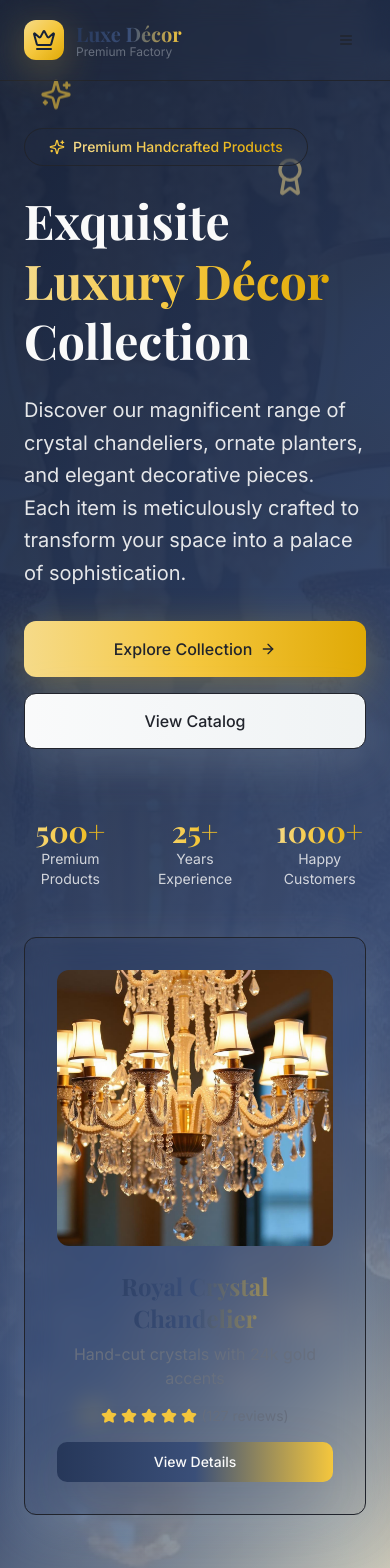
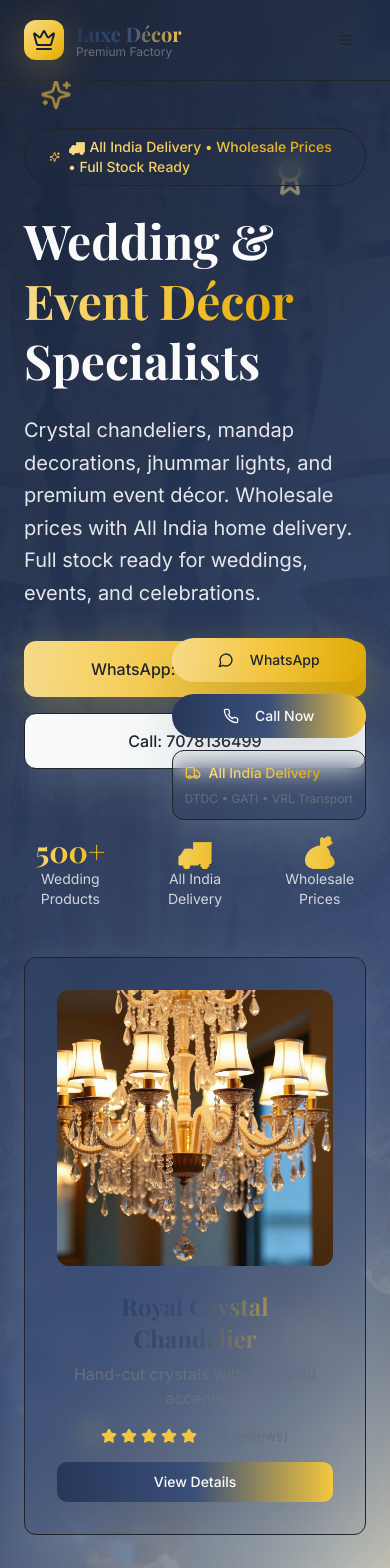
Before and after one commit to satyam539813/factory-showcase-masterpiece, a React (Vite) app: page / in a window 390 px wide. Shown: the top 1568 px of the page. Built offline with nearby package versions, Linux system fonts and the light colour scheme.

Commit message:
Add contact and delivery information
Update website with delivery options, stock availability, wholesale pricing, and contact details including phone numbers and WhatsApp link. Also includes social media hashtags and mentions.

```diff
--- a/src/components/About.tsx
+++ b/src/components/About.tsx
@@ -4,12 +4,12 @@ import factoryShowroom from "@/assets/factory-showroom.jpg";
 
 const About = () => {
   const features = [
-    "Premium quality materials and craftsmanship",
-    "25+ years of manufacturing excellence",
-    "Custom design and personalization services",
-    "International shipping and installation",
-    "Lifetime warranty on premium products",
-    "Eco-friendly production processes"
+    "All India home delivery with reliable courier services",
+    "Wholesale prices for bulk orders and events",
+    "Full stock ready - immediate availability",
+    "Specialized in wedding and mandap decorations",
+    "Premium jhummar lights and crystal chandeliers",
+    "Complete event management and setup services"
   ];
 
   const stats = [
@@ -47,21 +47,20 @@ const About = () => {
           <div className="space-y-8">
             <div className="space-y-6">
               <h2 className="font-playfair text-4xl lg:text-5xl font-bold text-gradient-luxury">
-                Crafting Luxury Since 1998
+                Wedding Décor Specialists
               </h2>
 
               <p className="text-lg text-muted-foreground leading-relaxed">
-                For over two decades, we have been at the forefront of luxury decorative
-                manufacturing, creating exquisite pieces that transform spaces into
-                works of art. Our commitment to excellence and attention to detail
-                has made us the preferred choice for discerning customers worldwide.
+                We specialize in wedding decorations, mandap setups, and event management
+                services across India. Our extensive collection includes crystal chandeliers,
+                jhummar lights, and premium décor items perfect for weddings, birthday
+                celebrations, and corporate events.
               </p>
 
               <p className="text-muted-foreground leading-relaxed">
-                From our state-of-the-art factory, we combine traditional craftsmanship
-                with modern technology to produce chandeliers, planters, and decorative
-                items that exceed expectations. Every piece is meticulously inspected
-                and finished to perfection.
+                With full stock ready and wholesale pricing, we ensure your events are
+                decorated to perfection. Our reliable delivery network covers all of India
+                through DTDC Courier, GATI Transport, and VRL Transport services.
               </p>
             </div>
 
--- a/src/components/Contact.tsx
+++ b/src/components/Contact.tsx
@@ -8,26 +8,26 @@ const Contact = () => {
   const contactInfo = [
     {
       icon: MapPin,
-      title: "Factory Address",
-      details: ["123 Luxury Manufacturing District", "Premium Industrial Zone", "City, State 12345"],
+      title: "Service Areas",
+      details: ["All India Home Delivery", "DTDC Courier Service", "GATI & VRL Transport"],
       gradient: "from-primary to-primary-light"
     },
     {
       icon: Phone,
-      title: "Phone Numbers",
-      details: ["+1 (555) 123-4567", "+1 (555) 765-4321", "WhatsApp: +1 (555) 999-8888"],
+      title: "Contact Numbers",
+      details: ["Main: 7078136499", "Sameer: 9758504359", "WhatsApp: 7078136499"],
       gradient: "from-gold to-gold-dark"
     },
     {
       icon: Mail,
-      title: "Email Addresses",
-      details: ["sales@luxedecor.com", "support@luxedecor.com", "custom@luxedecor.com"],
+      title: "Quick Contact",
+      details: ["WhatsApp: wa.me/+917078136499", "Call for instant quotes", "Wholesale pricing available"],
       gradient: "from-accent to-accent-dark"
     },
     {
       icon: Clock,
       title: "Business Hours",
-      details: ["Monday - Friday: 8:00 AM - 6:00 PM", "Saturday: 9:00 AM - 4:00 PM", "Sunday: Closed"],
+      details: ["Monday - Sunday: 9:00 AM - 9:00 PM", "Festival Season: Extended Hours", "Emergency: Call anytime"],
       gradient: "from-crystal to-crystal-dark"
     }
   ];
@@ -45,12 +45,12 @@ const Contact = () => {
           </div>
 
           <h2 className="font-playfair text-4xl lg:text-5xl font-bold text-gradient-luxury mb-6">
-            Contact Our Experts
+            Contact Our Wedding Experts
           </h2>
 
           <p className="text-xl text-muted-foreground max-w-3xl mx-auto">
-            Ready to transform your space with luxury décor? Our team is here to help
-            you find the perfect pieces for your home or project.
+            Ready for your dream wedding or event? Contact us for wholesale prices,
+            All India delivery, and expert decoration services.
           </p>
         </div>
 
@@ -169,13 +169,17 @@ const Contact = () => {
             {/* Quick Quote */}
             <div className="card-glass p-6 bg-gold-gradient">
               <h3 className="font-playfair text-lg font-bold text-primary-dark mb-3">
-                Need a Quick Quote?
+                WhatsApp for Quick Response
               </h3>
               <p className="text-primary-dark/80 text-sm mb-4">
-                Get an instant estimate for your project by calling our experts directly.
+                Get instant quotes and see our latest wedding collection on WhatsApp.
               </p>
-              <Button variant="crystal" className="w-full">
-                Call Now: (555) 123-4567
+              <Button
+                variant="crystal"
+                className="w-full"
+                onClick={() => window.open('https://wa.me/+917078136499', '_blank')}
+              >
+                WhatsApp: 7078136499
               </Button>
             </div>
           </div>
--- /dev/null
+++ b/src/components/FloatingContacts.tsx
@@ -0,0 +1,45 @@
+import { Button } from "@/components/ui/button";
+import { MessageCircle, Phone, Truck } from "lucide-react";
+
+const FloatingContacts = () => {
+  return (
+    <div className="fixed bottom-6 right-6 z-50 flex flex-col space-y-3">
+      {/* WhatsApp Button */}
+      <Button
+        variant="gold"
+        size="lg"
+        className="rounded-full shadow-luxury hover:scale-110 transition-all duration-300"
+        onClick={() => window.open('https://wa.me/+917078136499', '_blank')}
+      >
+        <MessageCircle className="w-6 h-6 mr-2" />
+        WhatsApp
+      </Button>
+
+      {/* Call Button */}
+      <Button
+        variant="luxury"
+        size="lg"
+        className="rounded-full shadow-luxury hover:scale-110 transition-all duration-300"
+        onClick={() => window.open('tel:+917078136499', '_self')}
+      >
+        <Phone className="w-6 h-6 mr-2" />
+        Call Now
+      </Button>
+
+      {/* Delivery Info */}
+      <div className="card-glass p-3 max-w-xs">
+        <div className="flex items-center space-x-2 mb-2">
+          <Truck className="w-4 h-4 text-gold" />
+          <span className="text-sm font-medium text-gradient-gold">
+            All India Delivery
+          </span>
+        </div>
+        <p className="text-xs text-muted-foreground">
+          DTDC • GATI • VRL Transport
+        </p>
+      </div>
+    </div>
+  );
+};
+
+export default FloatingContacts;
--- a/src/components/Footer.tsx
+++ b/src/components/Footer.tsx
@@ -10,12 +10,12 @@ const Footer = () => {
   ];
 
   const categories = [
-    "Crystal Chandeliers",
-    "Garden Ornaments",
-    "Decorative Planters",
-    "Premium Accessories",
-    "Water Features",
-    "Custom Designs"
+    "Mandap Decorations",
+    "Wedding Stage Setup",
+    "Jhummar & Crystal Lights",
+    "Birthday Decorations",
+    "Event Management",
+    "Wholesale Products"
   ];
 
   const socialLinks = [
@@ -45,9 +45,9 @@ const Footer = () => {
             </div>
 
             <p className="text-primary-foreground/90 leading-relaxed">
-              Creating exquisite luxury decorative products for over 25 years.
-              Transform your space with our handcrafted chandeliers, planters,
-              and premium décor pieces.
+              Specializing in wedding decorations, mandap setups, and event management
+              across India. Wholesale prices, full stock ready, and reliable All India
+              delivery through DTDC, GATI, and VRL Transport.
             </p>
 
             {/* Social Links */}
@@ -115,25 +115,25 @@ const Footer = () => {
               <div className="flex items-start space-x-3">
                 <MapPin className="w-5 h-5 text-gold flex-shrink-0 mt-0.5" />
                 <div className="text-primary-foreground/80 text-sm">
-                  <p>123 Luxury Manufacturing District</p>
-                  <p>Premium Industrial Zone</p>
-                  <p>City, State 12345</p>
+                  <p>All India Home Delivery</p>
+                  <p>DTDC • GATI • VRL Transport</p>
+                  <p>Wedding & Event Specialists</p>
                 </div>
               </div>
 
               <div className="flex items-center space-x-3">
                 <Phone className="w-5 h-5 text-gold flex-shrink-0" />
                 <div className="text-primary-foreground/80 text-sm">
-                  <p>+1 (555) 123-4567</p>
-                  <p>+1 (555) 765-4321</p>
+                  <p>7078136499 (Main)</p>
+                  <p>9758504359 (Sameer)</p>
                 </div>
               </div>
 
               <div className="flex items-center space-x-3">
                 <Mail className="w-5 h-5 text-gold flex-shrink-0" />
                 <div className="text-primary-foreground/80 text-sm">
-                  <p>sales@luxedecor.com</p>
-                  <p>support@luxedecor.com</p>
+                  <p>WhatsApp: 7078136499</p>
+                  <p>wa.me/+917078136499</p>
                 </div>
               </div>
             </div>
--- a/src/components/Hero.tsx
+++ b/src/components/Hero.tsx
@@ -34,32 +34,32 @@ const Hero = () => {
               <div className="inline-flex items-center bg-glass-bg backdrop-blur-md border border-glass-border rounded-full px-6 py-2">
                 <Sparkles className="w-4 h-4 text-gold mr-2" />
                 <span className="text-sm font-medium text-gradient-gold">
-                  Premium Handcrafted Products
+                  🚚 All India Delivery • Wholesale Prices • Full Stock Ready
                 </span>
               </div>
 
               <h1 className="font-playfair text-5xl lg:text-7xl font-bold leading-tight">
-                <span className="text-primary-foreground">Exquisite</span>
+                <span className="text-primary-foreground">Wedding &</span>
                 <br />
-                <span className="text-gradient-gold">Luxury Décor</span>
+                <span className="text-gradient-gold">Event Décor</span>
                 <br />
-                <span className="text-primary-foreground">Collection</span>
+                <span className="text-primary-foreground">Specialists</span>
               </h1>
 
               <p className="text-xl text-primary-foreground/90 leading-relaxed max-w-2xl">
-                Discover our magnificent range of crystal chandeliers, ornate planters, and
-                elegant decorative pieces. Each item is meticulously crafted to transform
-                your space into a palace of sophistication.
+                Crystal chandeliers, mandap decorations, jhummar lights, and premium event décor.
+                Wholesale prices with All India home delivery. Full stock ready for weddings,
+                events, and celebrations.
               </p>
             </div>
 
             <div className="flex flex-col sm:flex-row gap-4">
               <Button variant="gold" size="xl" className="group">
-                Explore Collection
+                WhatsApp: 7078136499
                 <ArrowRight className="w-5 h-5 group-hover:translate-x-1 transition-transform" />
               </Button>
               <Button variant="crystal" size="xl">
-                View Catalog
+                Call: 7078136499
               </Button>
             </div>
 
@@ -67,15 +67,15 @@ const Hero = () => {
             <div className="grid grid-cols-3 gap-8 pt-8">
               <div className="text-center">
                 <div className="text-3xl font-bold text-gradient-gold font-playfair">500+</div>
-                <div className="text-sm text-primary-foreground/80">Premium Products</div>
+                <div className="text-sm text-primary-foreground/80">Wedding Products</div>
               </div>
               <div className="text-center">
-                <div className="text-3xl font-bold text-gradient-gold font-playfair">25+</div>
-                <div className="text-sm text-primary-foreground/80">Years Experience</div>
+                <div className="text-3xl font-bold text-gradient-gold font-playfair">🚚</div>
+                <div className="text-sm text-primary-foreground/80">All India Delivery</div>
               </div>
               <div className="text-center">
-                <div className="text-3xl font-bold text-gradient-gold font-playfair">1000+</div>
-                <div className="text-sm text-primary-foreground/80">Happy Customers</div>
+                <div className="text-3xl font-bold text-gradient-gold font-playfair">💰</div>
+                <div className="text-sm text-primary-foreground/80">Wholesale Prices</div>
               </div>
             </div>
           </div>
--- a/src/components/ProductCategories.tsx
+++ b/src/components/ProductCategories.tsx
@@ -5,33 +5,33 @@ const ProductCategories = () => {
   const categories = [
     {
       icon: Crown,
-      title: "Crystal Chandeliers",
-      description: "Magnificent crystal chandeliers with gold accents and premium finishes",
+      title: "Mandap Decorations",
+      description: "Beautiful mandap setups with crystal chandeliers and traditional designs",
       products: "120+ Products",
       gradient: "from-gold-light to-gold-dark",
       iconColor: "text-gold-dark"
     },
     {
       icon: TreePine,
-      title: "Garden Ornaments",
-      description: "Elegant animal statues and decorative pieces for outdoor spaces",
-      products: "85+ Products",
+      title: "Wedding Decorations",
+      description: "Complete wedding décor including stage setups and floral arrangements",
+      products: "200+ Products",
       gradient: "from-primary-light to-primary",
       iconColor: "text-primary-foreground"
     },
     {
       icon: Lamp,
-      title: "Decorative Planters",
-      description: "Ornate planters and urns with intricate designs and gold details",
+      title: "Jhummar & Crystal Lights",
+      description: "Premium jhummar lights and crystal chandeliers for grand celebrations",
       products: "150+ Products",
       gradient: "from-crystal to-crystal-dark",
       iconColor: "text-primary"
     },
     {
       icon: Sparkles,
-      title: "Premium Accessories",
-      description: "Luxury home accessories and decorative items for discerning taste",
-      products: "200+ Products",
+      title: "Event Management",
+      description: "Birthday parties, corporate events, and special celebration décor",
+      products: "100+ Services",
       gradient: "from-accent-light to-accent",
       iconColor: "text-primary-dark"
     }
@@ -50,12 +50,12 @@ const ProductCategories = () => {
           </div>
 
           <h2 className="font-playfair text-4xl lg:text-5xl font-bold text-gradient-luxury mb-6">
-            Discover Our Premium Collections
+            Wedding & Event Décor Collections
           </h2>
 
           <p className="text-xl text-muted-foreground max-w-3xl mx-auto">
-            Each category represents years of craftsmanship and attention to detail,
-            bringing you the finest decorative products for luxury living.
+            Specialized in wedding decorations, mandap setups, and event management.
+            Wholesale prices with All India delivery through DTDC, GATI, and VRL Transport.
           </p>
         </div>
 
--- a/src/pages/Index.tsx
+++ b/src/pages/Index.tsx
@@ -5,6 +5,7 @@ import FeaturedProducts from "@/components/FeaturedProducts";
 import About from "@/components/About";
 import Contact from "@/components/Contact";
 import Footer from "@/components/Footer";
+import FloatingContacts from "@/components/FloatingContacts";
 
 const Index = () => {
   return (
@@ -16,6 +17,7 @@ const Index = () => {
       <About />
       <Contact />
       <Footer />
+      <FloatingContacts />
     </div>
   );
 };
```
